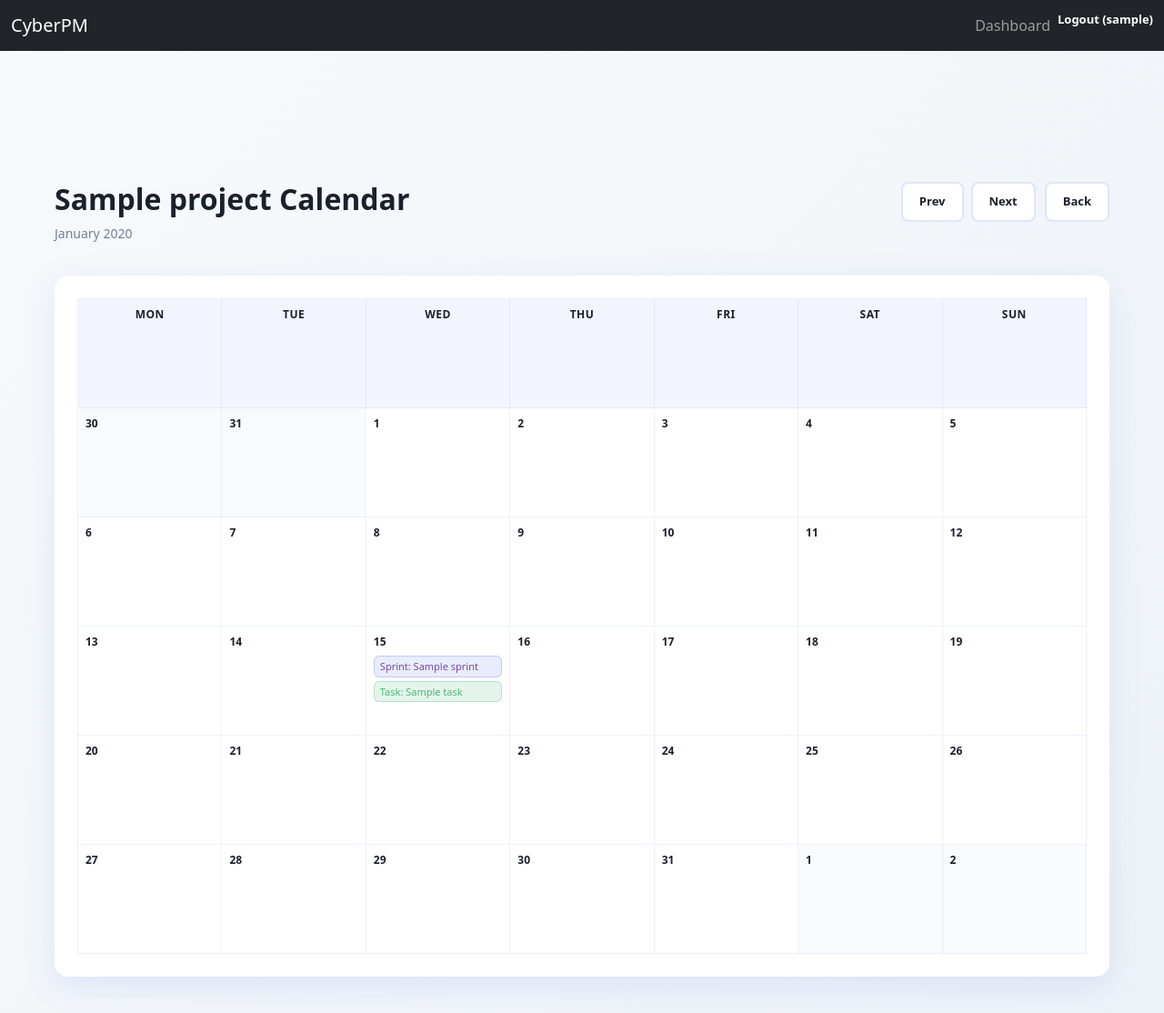
After one commit to Loic1911635/CyberProjectManagementPlatform, a Flask app: page /project/1/calendar in a window 1280 px wide. The commit adds this page. Shown: the whole page at 91% size. Run offline with Flask 3, Linux system fonts and the light colour scheme; a user stored in the database is signed in; tables that the repository leaves empty hold one stand-in row (values such as "Sample post"); some libraries are stand-ins or nearby versions.

Commit message:
Added calendar view

```diff
--- a/project_dashboard/app.py
+++ b/project_dashboard/app.py
@@ -2,7 +2,8 @@ from flask import Flask, render_template, redirect, url_for, flash, request, jso
 from flask_login import LoginManager, login_user, logout_user, login_required, current_user
 from flask_wtf.csrf import CSRFProtect
 from sqlalchemy import or_, inspect, text
-from datetime import timedelta
+from datetime import timedelta, date
+import calendar
 from models import db, User, Project, Task, Subtask, ProjectMemberPermission, Sprint
 from forms import LoginForm, SignupForm, ProjectForm, TaskForm, AddMemberForm
 import os
@@ -66,6 +67,12 @@ def build_sprints(project):
         index += 1
         current_start = current_end + timedelta(days=1)
     return sprints
+
+def shift_month(year, month, delta):
+    new_month = month + delta
+    new_year = year + (new_month - 1) // 12
+    new_month = (new_month - 1) % 12 + 1
+    return new_year, new_month
 
 @app.route('/login', methods=['GET', 'POST'])
 def login():
@@ -221,6 +228,92 @@ def generate_sprints(project_id):
     flash(f'{len(sprints)} sprint(s) generated.', 'success')
     return redirect(url_for('project_detail', project_id=project.id))
 
+@app.route('/project/<int:project_id>/sprint/<int:sprint_id>/update', methods=['POST'])
+@login_required
+def update_sprint(project_id, sprint_id):
+    project = Project.query.get_or_404(project_id)
+    if project.user_id != current_user.id:
+        flash('Access denied.', 'danger')
+        return redirect(url_for('dashboard'))
+    sprint = Sprint.query.get_or_404(sprint_id)
+    if sprint.project_id != project.id:
+        flash('Invalid sprint.', 'danger')
+        return redirect(url_for('project_detail', project_id=project.id))
+    name = (request.form.get('name') or '').strip()
+    description = (request.form.get('description') or '').strip()
+    if name:
+        sprint.name = name
+    sprint.description = description or None
+    db.session.commit()
+    flash('Sprint updated.', 'success')
+    return redirect(url_for('project_detail', project_id=project.id))
+
+@app.route('/project/<int:project_id>/calendar')
+@login_required
+def project_calendar(project_id):
+    project = Project.query.get_or_404(project_id)
+    if not is_project_member(project, current_user):
+        flash('Access denied.', 'danger')
+        return redirect(url_for('dashboard'))
+    month_param = request.args.get('month', '').strip()
+    ref_date = project.start_date or date.today()
+    year = ref_date.year
+    month = ref_date.month
+    if month_param:
+        try:
+            parts = month_param.split('-')
+            year = int(parts[0])
+            month = int(parts[1])
+        except (ValueError, IndexError):
+            pass
+    try:
+        month_start = date(year, month, 1)
+    except ValueError:
+        year = ref_date.year
+        month = ref_date.month
+        month_start = date(year, month, 1)
+    month_end = date(year, month, calendar.monthrange(year, month)[1])
+
+    events = {}
+    def add_event_range(start_date, end_date, label, event_type):
+        if not start_date or not end_date:
+            return
+        current = max(start_date, month_start)
+        final = min(end_date, month_end)
+        while current <= final:
+            key = current.isoformat()
+            events.setdefault(key, []).append({'label': label, 'type': event_type})
+            current += timedelta(days=1)
+
+    for sprint in project.sprints.all():
+        add_event_range(sprint.start_date, sprint.end_date, f"Sprint: {sprint.name}", 'sprint')
+
+    tasks = Task.query.filter_by(project_id=project.id).all()
+    for task in tasks:
+        start = task.start_date or task.due_date
+        end = task.end_date or task.due_date or task.start_date
+        if not start or not end:
+            continue
+        add_event_range(start, end, f"Task: {task.title}", 'task')
+
+    cal = calendar.Calendar(firstweekday=0)
+    weeks = cal.monthdatescalendar(year, month)
+    prev_year, prev_month = shift_month(year, month, -1)
+    next_year, next_month = shift_month(year, month, 1)
+
+    return render_template(
+        'project_calendar.html',
+        project=project,
+        weeks=weeks,
+        events=events,
+        month_label=month_start.strftime('%B %Y'),
+        current_month=month,
+        current_year=year,
+        prev_month=f"{prev_year:04d}-{prev_month:02d}",
+        next_month=f"{next_year:04d}-{next_month:02d}",
+        today=date.today(),
+    )
+
 @app.route('/project/<int:project_id>/delete', methods=['POST'])
 @login_required
 def delete_project(project_id):
@@ -262,7 +355,9 @@ def create_task(project_id):
                 description=form.description.data,
                 status=form.status.data,
                 priority=form.priority.data,
+                start_date=form.start_date.data,
                 due_date=form.due_date.data,
+                end_date=form.end_date.data,
                 project_id=project.id,
                 assigned_user_id=assigned_id,
                 sprint_id=sprint_id,
@@ -325,7 +420,9 @@ def edit_task(task_id):
         task.description = form.description.data
         task.status = form.status.data
         task.priority = form.priority.data
+        task.start_date = form.start_date.data
         task.due_date = form.due_date.data
+        task.end_date = form.end_date.data
         task.assigned_user_id = form.assigned_to.data if form.assigned_to.data != 0 else None
         task.sprint_id = form.sprint_id.data if form.sprint_id.data != 0 else None
         task.completed = (form.status.data == 'done')
@@ -512,10 +609,21 @@ with app.app_context():
     if 'sprint_id' not in task_columns:
         db.session.execute(text('ALTER TABLE tasks ADD COLUMN sprint_id INTEGER'))
         db.session.commit()
+    if 'start_date' not in task_columns:
+        db.session.execute(text('ALTER TABLE tasks ADD COLUMN start_date DATE'))
+        db.session.commit()
+    if 'end_date' not in task_columns:
+        db.session.execute(text('ALTER TABLE tasks ADD COLUMN end_date DATE'))
+        db.session.commit()
     project_columns = [column['name'] for column in inspector.get_columns('projects')]
     if 'sprint_length_days' not in project_columns:
         db.session.execute(text('ALTER TABLE projects ADD COLUMN sprint_length_days INTEGER DEFAULT 7'))
         db.session.commit()
+    if 'sprints' in inspector.get_table_names():
+        sprint_columns = [column['name'] for column in inspector.get_columns('sprints')]
+        if 'description' not in sprint_columns:
+            db.session.execute(text('ALTER TABLE sprints ADD COLUMN description TEXT'))
+            db.session.commit()
     print('✅ Database ready!')
 
 if __name__ == '__main__':
--- a/project_dashboard/forms.py
+++ b/project_dashboard/forms.py
@@ -37,7 +37,9 @@ class TaskForm(FlaskForm):
     description = TextAreaField('Description')
     status = SelectField('Status', choices=[('todo', 'To Do'), ('in_progress', 'In Progress'), ('done', 'Done')])
     priority = SelectField('Priority', choices=[('low', 'Low'), ('medium', 'Medium'), ('high', 'High')])
+    start_date = DateField('Start Date', format='%Y-%m-%d', validators=[Optional()])
     due_date = DateField('Due Date', format='%Y-%m-%d', validators=[])
+    end_date = DateField('End Date', format='%Y-%m-%d', validators=[Optional()])
     assigned_to = SelectField('Assign To', coerce=int, choices=[], validators=[])
     sprint_id = SelectField('Sprint', coerce=int, choices=[], validators=[])
 
--- a/project_dashboard/models.py
+++ b/project_dashboard/models.py
@@ -72,7 +72,9 @@ class Task(db.Model):
     description = db.Column(db.Text)
     status = db.Column(db.String(50), default='todo')
     priority = db.Column(db.String(20), default='medium')
+    start_date = db.Column(db.Date)
     due_date = db.Column(db.Date)
+    end_date = db.Column(db.Date)
     completed = db.Column(db.Boolean, default=False)
     locked = db.Column(db.Boolean, default=False)
     created_at = db.Column(db.DateTime, default=datetime.utcnow)
@@ -99,6 +101,7 @@ class Sprint(db.Model):
     __tablename__ = 'sprints'
     id = db.Column(db.Integer, primary_key=True)
     name = db.Column(db.String(100), nullable=False)
+    description = db.Column(db.Text)
     start_date = db.Column(db.Date, nullable=False)
     end_date = db.Column(db.Date, nullable=False)
     project_id = db.Column(db.Integer, db.ForeignKey('projects.id'), nullable=False)
--- /dev/null
+++ b/project_dashboard/templates/project_calendar.html
@@ -0,0 +1,202 @@
+{% extends "base.html" %}
+
+{% block content %}
+<style>
+    :root {
+        --primary: #667eea;
+        --primary-dark: #764ba2;
+        --success: #48bb78;
+        --danger: #f56565;
+        --text-dark: #1a202c;
+        --text-muted: #718096;
+        --card-shadow: 0 10px 35px rgba(102, 126, 234, 0.15);
+    }
+
+    body {
+        background: linear-gradient(135deg, #f7fafc 0%, #edf2f7 100%);
+    }
+
+    .container {
+        max-width: 1200px;
+        margin: 0 auto;
+        padding: 40px 20px;
+    }
+
+    .card {
+        background: white;
+        border-radius: 15px;
+        padding: 24px;
+        box-shadow: var(--card-shadow);
+        border: 1px solid rgba(255, 255, 255, 0.5);
+    }
+
+    .page-header {
+        display: flex;
+        justify-content: space-between;
+        align-items: flex-start;
+        margin-bottom: 20px;
+        gap: 20px;
+    }
+
+    .page-header h1 {
+        font-size: 32px;
+        color: var(--text-dark);
+        margin: 0;
+        font-weight: 700;
+    }
+
+    .page-header p {
+        color: var(--text-muted);
+        margin-top: 8px;
+        font-size: 14px;
+    }
+
+    .header-actions {
+        display: flex;
+        gap: 10px;
+        flex-wrap: wrap;
+    }
+
+    .btn {
+        padding: 10px 18px;
+        background: linear-gradient(135deg, var(--primary) 0%, var(--primary-dark) 100%);
+        color: white;
+        border: none;
+        border-radius: 8px;
+        cursor: pointer;
+        transition: all 0.3s ease;
+        font-weight: 600;
+        font-size: 13px;
+        text-decoration: none;
+        display: inline-flex;
+        align-items: center;
+        gap: 6px;
+    }
+
+    .btn-secondary {
+        background: white;
+        color: var(--text-dark);
+        border: 2px solid rgba(102, 126, 234, 0.2);
+        box-shadow: none;
+    }
+
+    .calendar {
+        width: 100%;
+        border-collapse: collapse;
+        table-layout: fixed;
+    }
+
+    .calendar th,
+    .calendar td {
+        border: 1px solid rgba(102, 126, 234, 0.1);
+        vertical-align: top;
+        padding: 8px;
+        height: 120px;
+    }
+
+    .calendar th {
+        background: rgba(102, 126, 234, 0.08);
+        color: var(--text-dark);
+        font-weight: 700;
+        font-size: 12px;
+        text-transform: uppercase;
+        letter-spacing: 0.5px;
+        text-align: center;
+    }
+
+    .day-number {
+        font-weight: 700;
+        font-size: 12px;
+        color: var(--text-dark);
+        margin-bottom: 6px;
+    }
+
+    .day-muted {
+        background: rgba(113, 128, 150, 0.04);
+        color: var(--text-muted);
+    }
+
+    .day-today {
+        outline: 2px solid rgba(102, 126, 234, 0.35);
+        outline-offset: -2px;
+    }
+
+    .event {
+        display: block;
+        padding: 4px 6px;
+        border-radius: 6px;
+        font-size: 11px;
+        margin-bottom: 4px;
+        line-height: 1.2;
+        overflow: hidden;
+        text-overflow: ellipsis;
+        white-space: nowrap;
+    }
+
+    .event-sprint {
+        background: rgba(102, 126, 234, 0.15);
+        color: var(--primary-dark);
+        border: 1px solid rgba(102, 126, 234, 0.3);
+    }
+
+    .event-task {
+        background: rgba(72, 187, 120, 0.15);
+        color: var(--success);
+        border: 1px solid rgba(72, 187, 120, 0.3);
+    }
+
+    .calendar-nav {
+        display: flex;
+        gap: 8px;
+        align-items: center;
+    }
+</style>
+
+<div class="container">
+    <div class="page-header">
+        <div>
+            <h1>{{ project.name }} Calendar</h1>
+            <p>{{ month_label }}</p>
+        </div>
+        <div class="header-actions">
+            <div class="calendar-nav">
+                <a class="btn btn-secondary" href="{{ url_for('project_calendar', project_id=project.id, month=prev_month) }}">Prev</a>
+                <a class="btn btn-secondary" href="{{ url_for('project_calendar', project_id=project.id, month=next_month) }}">Next</a>
+            </div>
+            <a class="btn btn-secondary" href="{{ url_for('project_detail', project_id=project.id) }}">Back</a>
+        </div>
+    </div>
+
+    <div class="card">
+        <table class="calendar">
+            <thead>
+                <tr>
+                    <th>Mon</th>
+                    <th>Tue</th>
+                    <th>Wed</th>
+                    <th>Thu</th>
+                    <th>Fri</th>
+                    <th>Sat</th>
+                    <th>Sun</th>
+                </tr>
+            </thead>
+            <tbody>
+                {% for week in weeks %}
+                <tr>
+                    {% for day in week %}
+                    {% set day_key = day.isoformat() %}
+                    <td class="{% if day.month != current_month %}day-muted{% endif %}{% if day == today %} day-today{% endif %}">
+                        <div class="day-number">{{ day.day }}</div>
+                        {% for event in events.get(day_key, []) %}
+                        <span class="event event-{{ event.type }}">{{ event.label }}</span>
+                        {% endfor %}
+                    </td>
+                    {% endfor %}
+                </tr>
+                {% endfor %}
+            </tbody>
+        </table>
+    </div>
+</div>
+
+{% endblock %}
```
Also changed, not shown: project_dashboard/templates/project_detail.html (+24 -0 lines), project_dashboard/templates/task_detail.html (+8 -0 lines), project_dashboard/templates/task_form.html (+18 -0 lines).
